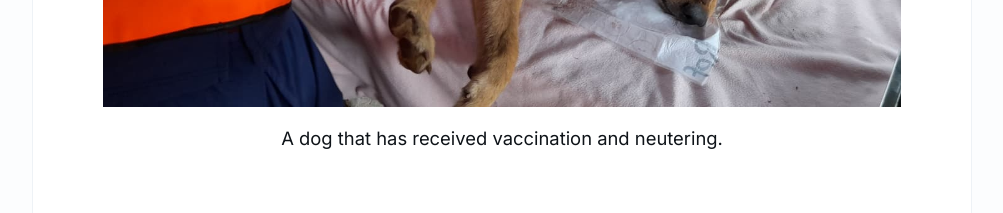
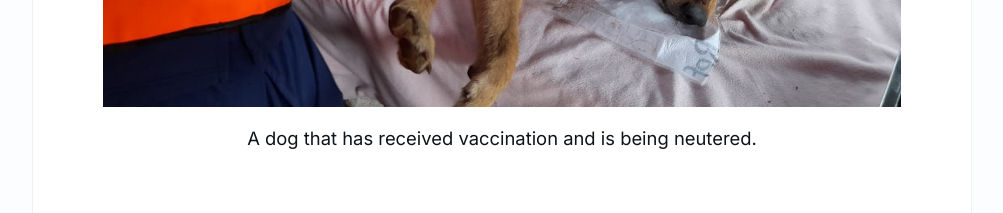
Before and after one commit to tocawi/tocawi, a plain HTML site: page blog-3.html in a window 1280 px wide. Shown: the part 1300-1513 px from the top of the page, without its empty margins (138-1141 px from the left). Drawn offline with Linux system fonts and the light colour scheme.

Commit message:
Update image description for vaccination context

```diff
--- a/blog-3.html
+++ b/blog-3.html
@@ -102,9 +102,9 @@
                     <!-- Embedded Graphical Media Block View Layout -->
                     <div class="blog-inlined-media-container">
                         <div class="image-inner-wrapper">
-                            <img src="images/brd2.jpg" alt="A dog that has received vaccination and neutering" class="blog-body-img">
+                            <img src="images/brd2.jpg" alt="A dog that has received vaccination and is being neutered" class="blog-body-img">
                         </div>
-                        <p class="blog-image-description">A dog that has received vaccination and neutering.</p>
+                        <p class="blog-image-description">A dog that has received vaccination and is being neutered.</p>
                     </div>
 
                     <h2>The Reality of Stray Animals</h2>
```
